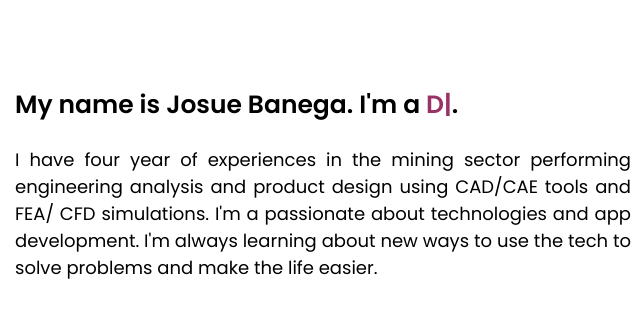
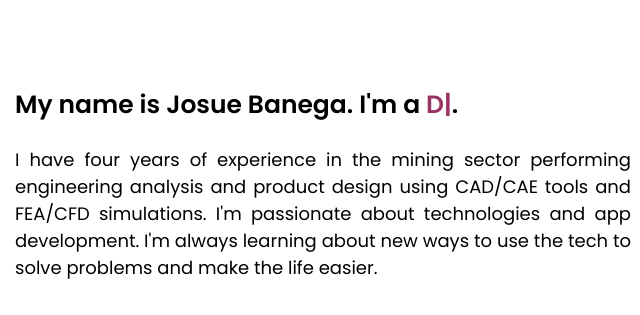
Before and after one commit to jbanega/portfolio, a plain HTML site: page index.html in a window 1280 px wide. Shown: the part 1000-1315 px from the top of the page, 569-1209 px from the left. Drawn offline with nearby package versions, Linux system fonts and the light colour scheme.

Commit message:
Update index.html

```diff
--- a/index.html
+++ b/index.html
@@ -58,9 +58,9 @@
                     </div>
                     <div class="column right">
                         <div class="text">My name is Josue Banega. I'm a <span class="typing-2"></span>.</div>
-                            <p> I have four year of experiences in the mining sector performing
+                            <p> I have four years of experience in the mining sector performing
                                 engineering analysis and product design using CAD/CAE tools and
-                                FEA/ CFD simulations. I'm a passionate about technologies and app
+                                FEA/CFD simulations. I'm passionate about technologies and app
                                 development. I'm always learning about new ways to use the tech
                                 to solve problems and make the life easier.
                             </p>
```
